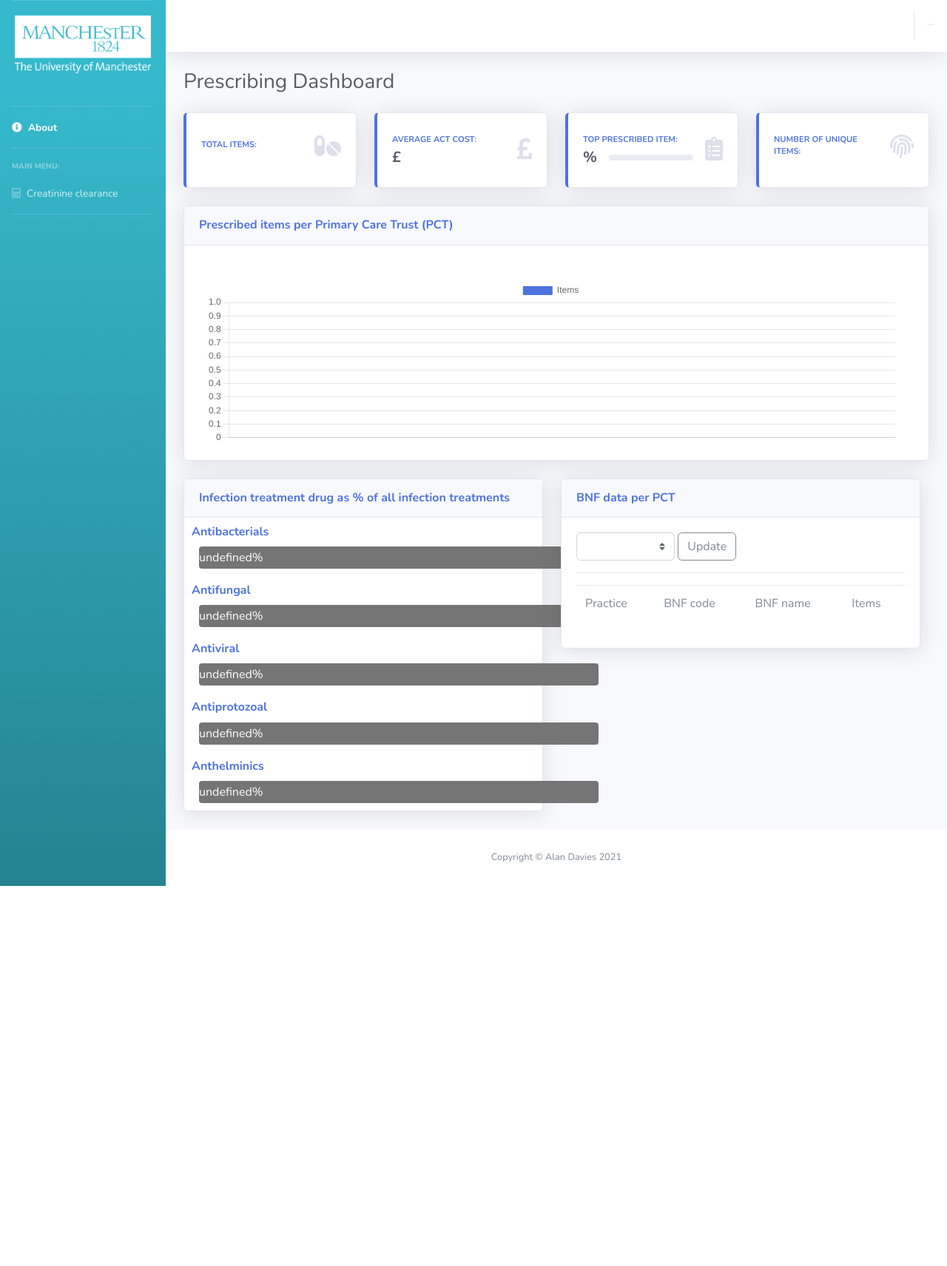
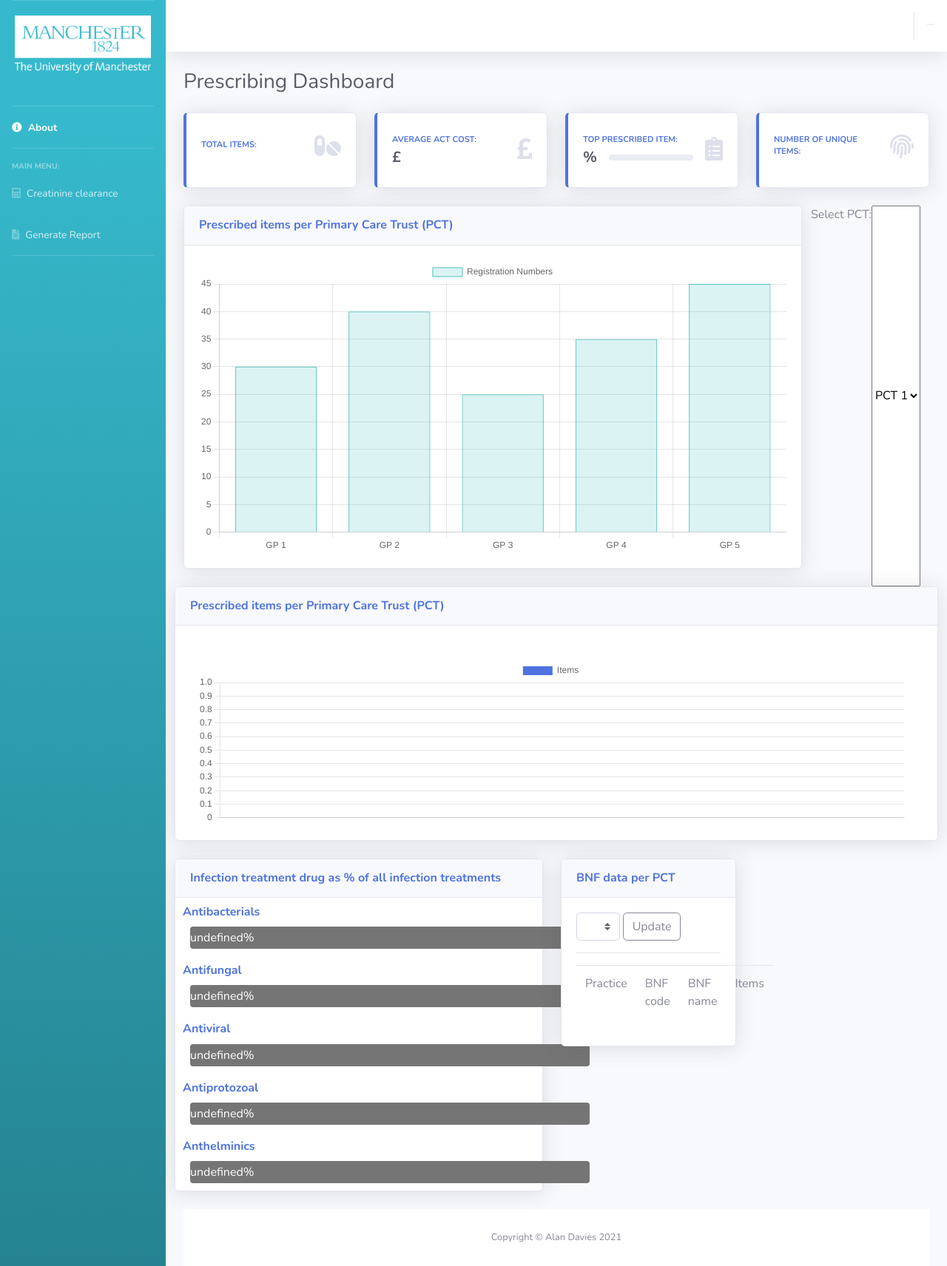
Before and after one commit to MuyingZhao/Prescription-Analysis-Dashboard, a Flask app: template app/templates/dashboard/index.html in a window 1280 px wide. Shown: the whole page at 74% size. Before the commit the page ends 1198 px from the top, so only its background shows below. Run offline with Flask 3, Linux system fonts and the light colour scheme; the template is opened without the code that fills it, so the values that code supplies are empty; some libraries are stand-ins or nearby versions.

Commit message:
Merge remote-tracking branch 'origin/master'
# Conflicts:
#	app/templates/dashboard/index.html
#	app/views/controllers.py

```diff
--- a/app/templates/dashboard/index.html
+++ b/app/templates/dashboard/index.html
@@ -51,6 +51,7 @@
   <script src="{{ url_for('static', filename='js/barchart.js') }}"></script>
   <script src="{{ url_for('static', filename='js/popup.js') }}"></script>
 
+
   <!-- Page script -->
   <script type=text/javascript>
         $SCRIPT_ROOT = {{ request.script_root | tojson | safe }};
@@ -93,7 +94,6 @@
       </div>
 
 
-
       <!-- Nav Item - Utilities Collapse Menu -->
       <li class="nav-item">
         <div class="nav-link" onclick="popup.showCeatCalcFormPopup();">
@@ -101,6 +101,43 @@
           <span>Creatinine clearance</span>
         </div>
       </li>
+
+      <!-- Generate Report-->
+      <li class="nav-item">
+        <div class="nav-link" onclick="generateReport();">
+            <i class="fas fa-file-alt"></i>
+            <span>Generate Report</span>
+        </div>
+      </li>
+
+      <script>
+      function generateReport() {
+        alert('Download readme file!');
+        const textContent = `How to add code (process):
+        1. Database/models.py:
+            Transform database’s data to object (Alan had done all, which means we don’t need to do anything in this file)
+        2. Database/controller.py:
+            Write the functions to calculate the results that are needed (use the data in the database to calculate the results that we need)
+        3. View/controllers.py:
+            Generate the data for the four home page tiles (by using the functions that we write in Database/controller.py)
+        4. Templates/dashboard/index.html:
+            Show data (we generate the data in View/controllers.py) on the dashboard
+        5. Tests/test_database.py:
+            Test whether the results that we calculated are correct`;
+
+        const blob = new Blob([textContent], { type: 'text/plain' });
+
+        const downloadLink = document.createElement('a');
+        downloadLink.href = URL.createObjectURL(blob);
+        downloadLink.download = 'README.txt';
+
+        document.body.appendChild(downloadLink);
+
+        downloadLink.click();
+
+        document.body.removeChild(downloadLink);
+        }
+       </script>
 
       <!-- Divider -->
       <hr class="sidebar-divider">
@@ -111,7 +148,6 @@
     <div id="content-wrapper" class="d-flex flex-column">
 
       <!-- Main Content -->
-      <div id="content">
 
         <!-- Topbar -->
         <nav class="navbar navbar-expand navbar-light bg-white topbar mb-4 static-top shadow">
@@ -244,6 +280,76 @@
             </div>
           </div>
 
+<!-- PCT bar chart-->
+          <!-- Content Row -->
+          <div class="row">
+            <div class="col-xl-10 col-lg-4">
+              <div class="card shadow mb-4">
+                <div class="card-header py-3 d-flex flex-row align-items-center justify-content-between">
+                  <h6 class="m-0 font-weight-bold text-primary">Prescribed items per Primary Care Trust (PCT)</h6>
+                </div>
+                <div class="card-body">
+                  <canvas id="PCTbarChart"></canvas>
+                </div>
+              </div>
+            </div>
+      <label for="pctFilter">Select PCT:</label>
+    <select id="pctFilter" onchange="updateChartData()">
+        <option value="pct1">PCT 1</option>
+        <option value="pct2">PCT 2</option>
+        <!-- 添加其他 PCT 选项 -->
+    </select>
+
+    <script>
+        // 示例：初始化图表数据
+        var initialChartData = {
+            labels: ['GP 1', 'GP 2', 'GP 3', 'GP 4', 'GP 5'],
+            data: [30, 40, 25, 35, 45]  // 初始注册人数数据
+        };
+
+        // 示例：获取 canvas 元素
+        var ctx = document.getElementById('PCTbarChart').getContext('2d');
+
+        // 示例：创建初始条形图
+        var PCTbarChart = new Chart(ctx, {
+            type: 'bar',
+            data: {
+                labels: initialChartData.labels,
+                datasets: [{
+                    label: 'Registration Numbers',
+                    data: initialChartData.data,
+                    backgroundColor: 'rgba(75, 192, 192, 0.2)',
+                    borderColor: 'rgba(75, 192, 192, 1)',
+                    borderWidth: 1
+                }]
+            },
+            options: {
+                scales: {
+                    y: {
+                        beginAtZero: true
+                    }
+                }
+            }
+        });
+
+        // 示例：根据选择的 PCT 更新图表数据
+        function updateChartData() {
+            var selectedPct = document.getElementById('pctFilter').value;
+            // 在这里根据选择的 PCT 获取相应的数据
+            // 更新图表数据
+            var newData = {
+                labels: ['GP 1', 'GP 2', 'GP 3', 'GP 4', 'GP 5'],  // 更新的注册人数数据
+                data: [25, 30, 20, 40, 35]
+            };
+            registrationChart.data.labels = newData.labels;
+    registrationChart.data.datasets[0].data = newData.data;
+
+    // 调用 update 方法以应用更改
+    registrationChart.update();
+        }
+    </script>
+
+
           <!-- Content Row -->
           <div class="row">
             <div class="col-xl-12 col-lg-7">
@@ -329,6 +435,8 @@
               </div>
 
             </div>
+            <div id="content">
+
             <div class="col-xl-6">
               <!-- Show the BNF data for slected PCT -->
               <div class="card shadow mb-4">
@@ -460,6 +568,7 @@
   <!-- Custom scripts for all pages-->
   <script src="{{ url_for('static', filename='js/sb-admin-2.min.js') }}"></script>
 
+
 </body>
 
 </html>
```
